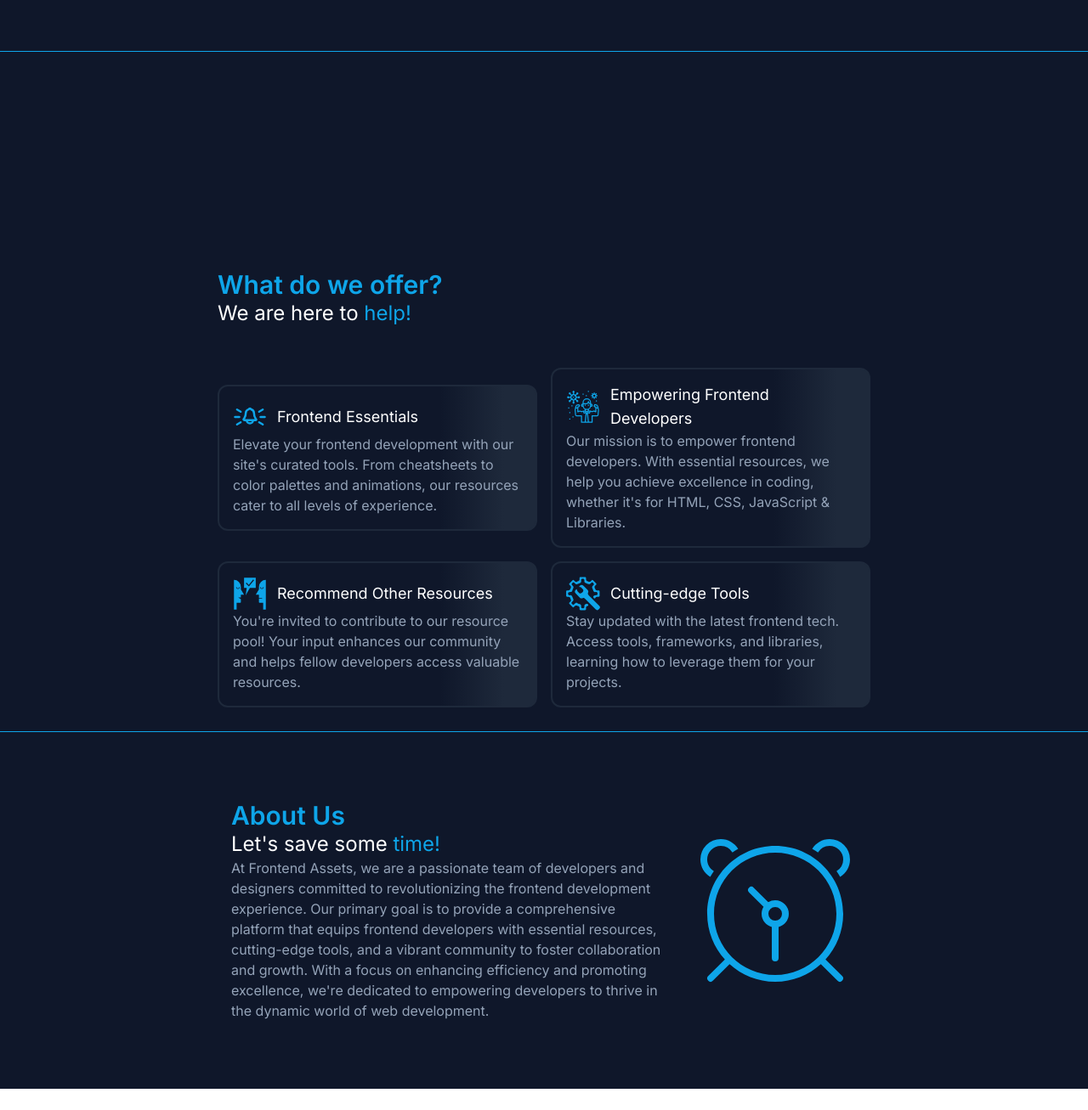
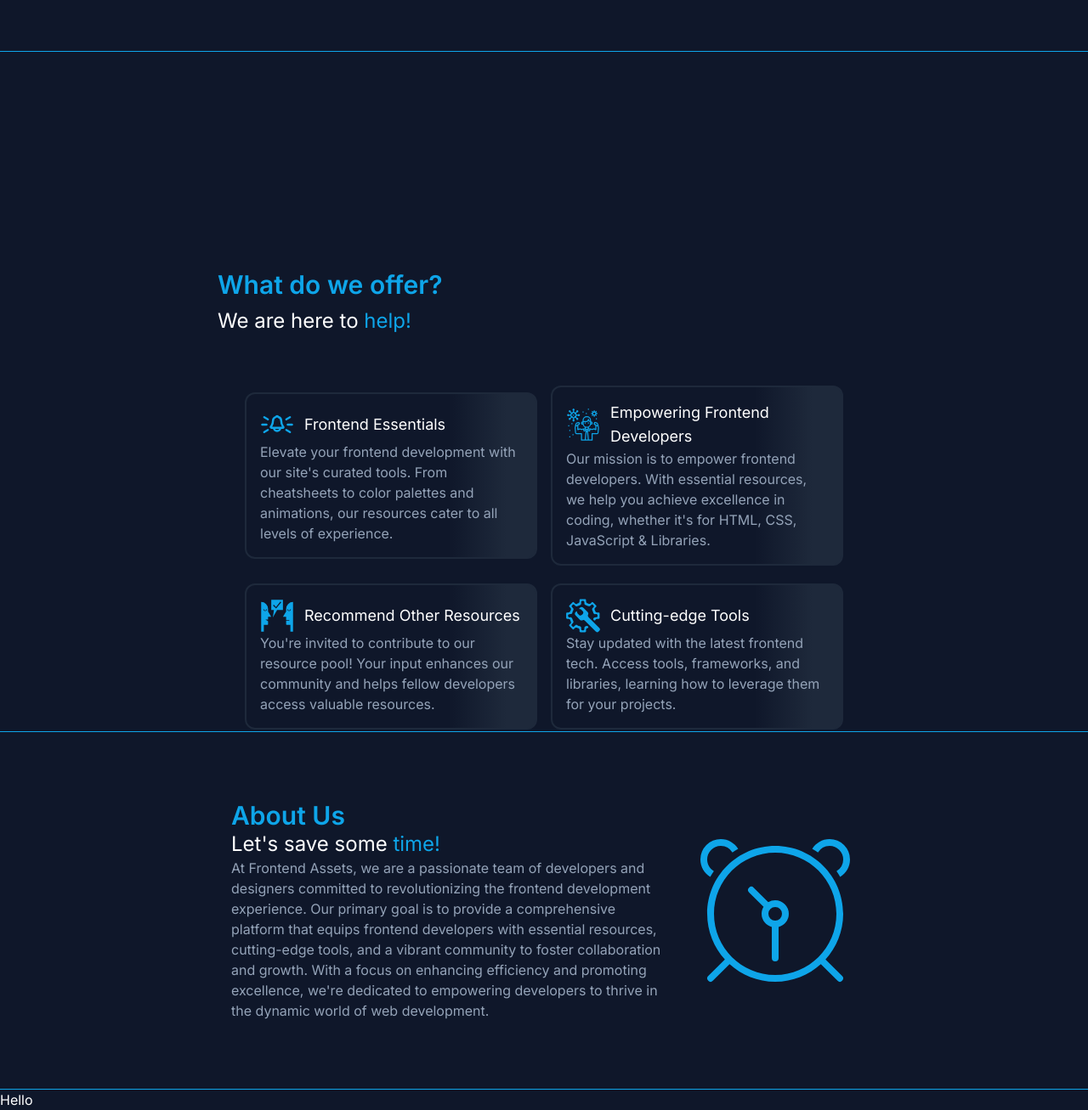
Before and after one commit to dustinsoos/frontend-assets, a Next.js app: page / in a window 1280 px wide. Shown: the part 740-2047 px from the top of the page at 85% size. Before the commit the page ends 2022 px from the top, so only its background shows below. Built offline with nearby package versions, Linux system fonts and the light colour scheme.

Commit message:
card centering

```diff
--- a/app/components/About.jsx
+++ b/app/components/About.jsx
@@ -37,6 +37,7 @@ export default function About() {
           className=" animate-pulse w-1/4 2xl:w-1/6 hidden lg:block"
         />
       </div>
+      <hr className=" border-sky-500" />
     </section>
   );
 }
--- a/app/components/Cards.jsx
+++ b/app/components/Cards.jsx
@@ -33,14 +33,14 @@ export default function Cards() {
 
   return (
     <>
-      <section className="h-screen px-2 md:px-16 lg:px-32 xl:px-64 bg-slate-900 ">
-        <h3 className=" text-sky-500 text-3xl font-semibold pt-8 mb-4  md:pt-8  md:mb-0  lg:pt-64">
+      <section className="h-screen px-2 md:px-16 lg:px-32 xl:px-64 bg-slate-900 grid grid-cols-1 ">
+        <h3 className=" text-sky-500 text-3xl font-semibold pt-8   md:pt-8  md:mb-0  lg:pt-64">
           What do we offer?
         </h3>
         <h4 className=" hidden mb-4 md:pb-8  text-white text-2xl md:block">
           We are here to <span className="text-sky-500">help!</span>
         </h4>
-        <div className="  md:text-left flex flex-col lg:grid lg:grid-cols-2 lg:items-center gap-2 md:gap-4 w-full ">
+        <div className="  md:text-left flex flex-col lg:grid lg:grid-cols-2 lg:items-center gap-2 md:gap-4 w-11/12 mx-auto">
           {cardData.map((data) => (
             <div
               key={data.id}
--- /dev/null
+++ b/app/components/Footer.jsx
@@ -0,0 +1,14 @@
+import React from "react";
+
+export default function Footer() {
+  const navItems = [
+    { id: 1, label: "Home", link: "/" },
+    { id: 2, label: "Resources", link: "/resources" },
+    { id: 3, label: "Recommend", link: "/recommend" },
+  ];
+  return (
+    <footer className=" bg-slate-900 text-white">
+      <p>Hello</p>
+    </footer>
+  );
+}
--- a/app/navbar/Navbar.jsx
+++ b/app/components/Navbar.jsx
@@ -2,6 +2,7 @@
 
 import React, { useState } from "react";
 import Image from "next/image";
+import Link from "next/link";
 
 export default function Navbar() {
   const [isOpen, setIsOpen] = useState(false);
--- a/app/layout.jsx
+++ b/app/layout.jsx
@@ -1,7 +1,8 @@
 import "./globals.css";
 import { Inter } from "next/font/google";
-import Navbar from "./navbar/Navbar";
+import Navbar from "./components/Navbar";
 import { StrictMode } from "react";
+import Footer from "./components/Footer";
 const inter = Inter({ subsets: ["latin"] });
 
 export const metadata = {
@@ -24,6 +25,7 @@ export default function RootLayout({ children }) {
         <StrictMode>
           <Navbar />
           {children}
+          <Footer />
         </StrictMode>
       </body>
     </html>
```
